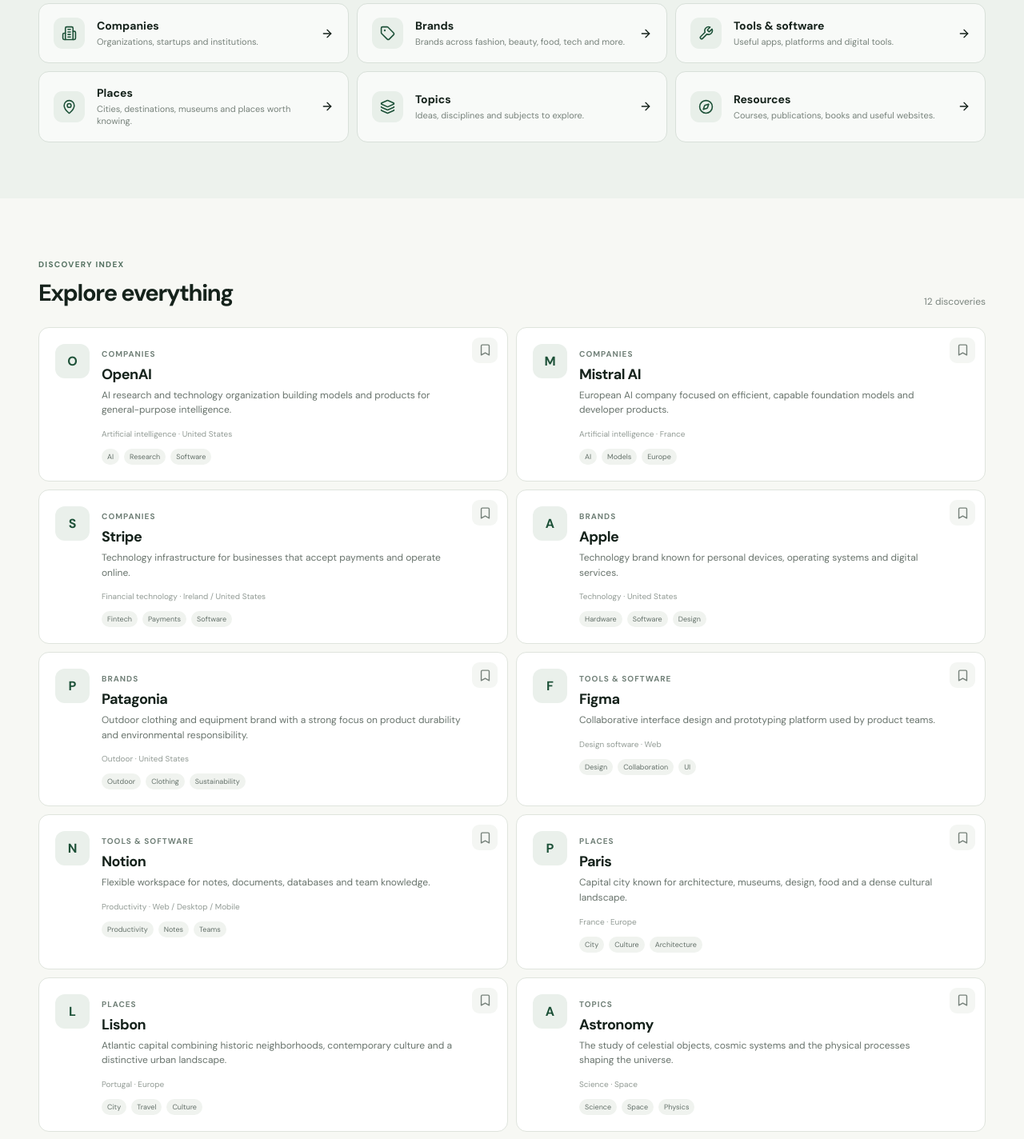
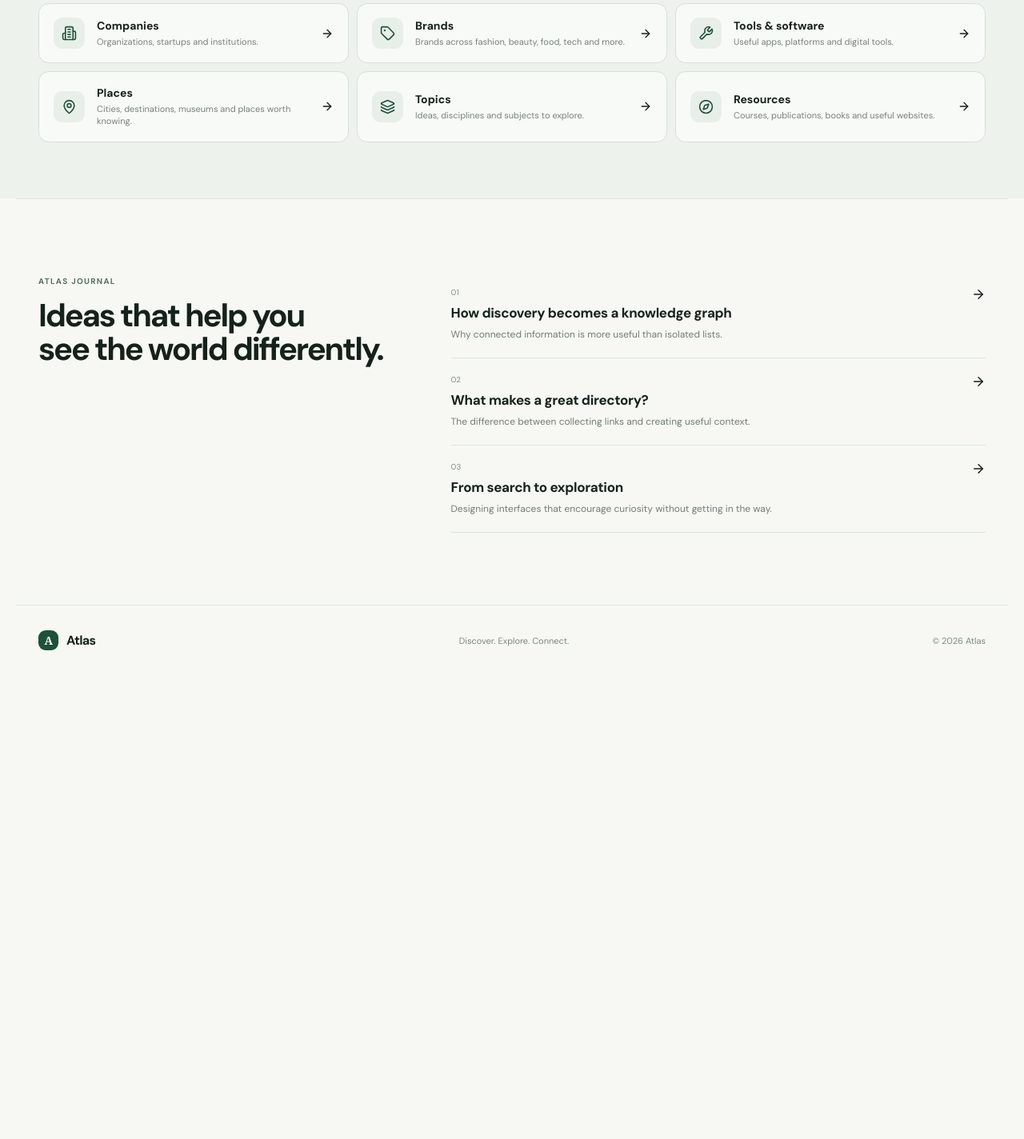
Before and after one commit to redclause/atlas, a React (Vite) app: page / in a window 1280 px wide. Shown: the part 1330-2754 px from the top of the page at 80% size. After the commit the page ends 2187 px from the top, so only its background shows below. Built offline with nearby package versions, Linux system fonts and the light colour scheme; a web font is replaced by a local one.

Commit message:
feat: add production-ready local routing and discovery pages

```diff
--- a/src/main.jsx
+++ b/src/main.jsx
@@ -1,78 +1,152 @@
-import React, { useMemo, useState } from 'react';
+import React, { useEffect, useMemo, useState } from 'react';
 import { createRoot } from 'react-dom/client';
-import { ArrowRight, Bookmark, Building2, Compass, Globe2, Layers3, MapPin, Search, Sparkles, Star, Tag, Wrench, X } from 'lucide-react';
+import { ArrowLeft, ArrowRight, Bookmark, Building2, Compass, Globe2, Layers3, MapPin, Search, Sparkles, Tag, Wrench, X } from 'lucide-react';
+import { categories, getCategory, getRecord, journalEntries, records, typeLabel } from './data';
+import { loadSaved, saveSaved } from './storage';
 import './styles.css';
 
-const categories = [
-  { id:'companies', label:'Companies', icon:Building2, text:'Organizations, startups and institutions.' },
-  { id:'brands', label:'Brands', icon:Tag, text:'Brands across fashion, beauty, food, tech and more.' },
-  { id:'tools', label:'Tools & software', icon:Wrench, text:'Useful apps, platforms and digital tools.' },
-  { id:'places', label:'Places', icon:MapPin, text:'Cities, destinations, museums and places worth knowing.' },
-  { id:'topics', label:'Topics', icon:Layers3, text:'Ideas, disciplines and subjects to explore.' },
-  { id:'resources', label:'Resources', icon:Compass, text:'Courses, publications, books and useful websites.' },
-];
+const categoryIcons = { companies: Building2, brands: Tag, tools: Wrench, places: MapPin, topics: Layers3, resources: Compass };
+const quickSearches = ['AI', 'French brands', 'Design tools', 'Astronomy', 'Cities'];
 
-const records = [
-  {id:'openai',type:'companies',name:'OpenAI',meta:'Artificial intelligence · United States',description:'AI research and technology organization building models and products for general-purpose intelligence.',tags:['AI','Research','Software'],featured:true},
-  {id:'mistral',type:'companies',name:'Mistral AI',meta:'Artificial intelligence · France',description:'European AI company focused on efficient, capable foundation models and developer products.',tags:['AI','Models','Europe']},
-  {id:'stripe',type:'companies',name:'Stripe',meta:'Financial technology · Ireland / United States',description:'Technology infrastructure for businesses that accept payments and operate online.',tags:['Fintech','Payments','Software']},
-  {id:'apple',type:'brands',name:'Apple',meta:'Technology · United States',description:'Technology brand known for personal devices, operating systems and digital services.',tags:['Hardware','Software','Design'],featured:true},
-  {id:'patagonia',type:'brands',name:'Patagonia',meta:'Outdoor · United States',description:'Outdoor clothing and equipment brand with a strong focus on product durability and environmental responsibility.',tags:['Outdoor','Clothing','Sustainability']},
-  {id:'figma',type:'tools',name:'Figma',meta:'Design software · Web',description:'Collaborative interface design and prototyping platform used by product teams.',tags:['Design','Collaboration','UI']},
-  {id:'notion',type:'tools',name:'Notion',meta:'Productivity · Web / Desktop / Mobile',description:'Flexible workspace for notes, documents, databases and team knowledge.',tags:['Productivity','Notes','Teams']},
-  {id:'paris',type:'places',name:'Paris',meta:'France · Europe',description:'Capital city known for architecture, museums, design, food and a dense cultural landscape.',tags:['City','Culture','Architecture'],featured:true},
-  {id:'lisbon',type:'places',name:'Lisbon',meta:'Portugal · Europe',description:'Atlantic capital combining historic neighborhoods, contemporary culture and a distinctive urban landscape.',tags:['City','Travel','Culture']},
-  {id:'astronomy',type:'topics',name:'Astronomy',meta:'Science · Space',description:'The study of celestial objects, cosmic systems and the physical processes shaping the universe.',tags:['Science','Space','Physics']},
-  {id:'urbanism',type:'topics',name:'Urbanism',meta:'Cities · Architecture · Planning',description:'The study and practice of shaping cities, neighborhoods, public space and urban systems.',tags:['Cities','Planning','Design']},
-  {id:'mdn',type:'resources',name:'MDN Web Docs',meta:'Developer resource · Web',description:'Reference and learning material for web standards, APIs, HTML, CSS and JavaScript.',tags:['Web','Documentation','Development']},
-];
+function parseRoute() {
+  const path = window.location.pathname.replace(/\/+$/, '') || '/';
+  const parts = path.split('/').filter(Boolean);
+  if (parts[0] === 'entity' && parts[1]) return { page: 'entity', id: parts[1] };
+  if (parts[0] === 'category' && parts[1]) return { page: 'category', id: parts[1] };
+  if (parts[0] === 'saved') return { page: 'saved' };
+  if (parts[0] === 'explore') return { page: 'explore' };
+  return { page: 'home' };
+}
 
-const typeLabel = Object.fromEntries(categories.map(c => [c.id,c.label]));
+function navigate(to) {
+  window.history.pushState({}, '', to);
+  window.dispatchEvent(new PopStateEvent('popstate'));
+  window.scrollTo({ top: 0, behavior: 'smooth' });
+}
 
-function App(){
-  const [query,setQuery] = useState('');
-  const [active,setActive] = useState('all');
-  const [saved,setSaved] = useState(()=>JSON.parse(localStorage.getItem('atlas-saved')||'[]'));
-  const [selected,setSelected] = useState(null);
+function App() {
+  const [route, setRoute] = useState(parseRoute);
+  const [query, setQuery] = useState('');
+  const [saved, setSaved] = useState(loadSaved);
+  const [selected, setSelected] = useState(null);
 
-  const results = useMemo(()=>{
-    const q=query.trim().toLowerCase();
-    return records.filter(r => (active==='all'||r.type===active) && (!q || [r.name,r.meta,r.description,...r.tags].join(' ').toLowerCase().includes(q)));
-  },[query,active]);
+  useEffect(() => {
+    const onPopState = () => setRoute(parseRoute());
+    window.addEventListener('popstate', onPopState);
+    return () => window.removeEventListener('popstate', onPopState);
+  }, []);
 
-  function toggleSave(id){
-    const next=saved.includes(id)?saved.filter(x=>x!==id):[...saved,id];
-    setSaved(next); localStorage.setItem('atlas-saved',JSON.stringify(next));
+  useEffect(() => saveSaved(saved), [saved]);
+
+  useEffect(() => {
+    const entity = route.page === 'entity' ? getRecord(route.id) : null;
+    setSelected(entity);
+    if (route.page === 'entity' && !entity) navigate('/explore');
+  }, [route]);
+
+  useEffect(() => {
+    const onKeyDown = (event) => {
+      if ((event.metaKey || event.ctrlKey) && event.key.toLowerCase() === 'k') {
+        event.preventDefault();
+        document.querySelector('.searchbox input')?.focus();
+      }
+      if (event.key === 'Escape') setSelected(null);
+    };
+    window.addEventListener('keydown', onKeyDown);
+    return () => window.removeEventListener('keydown', onKeyDown);
+  }, []);
+
+  function toggleSave(id) {
+    setSaved((current) => current.includes(id) ? current.filter((item) => item !== id) : [...current, id]);
   }
 
-  return <div className="app">
-    <header className="nav"><a className="logo" href="#top"><span className="logo-mark">A</span><span>Atlas</span></a><nav><a href="#explore">Explore</a><a href="#categories">Categories</a><a href="#journal">Journal</a></nav><button className="saved" onClick={()=>setActive('saved')}><Bookmark size={16}/> Saved <span>{saved.length}</span></button></header>
+  function openRecord(record) {
+    setSelected(record);
+    navigate(`/entity/${record.id}`);
+  }
 
-    <main id="top">
-      <section className="hero">
-        <div className="eyebrow"><Globe2 size={15}/> A discovery platform for the curious</div>
-        <h1>A map of everything<br/><em>worth discovering.</em></h1>
-        <p className="hero-copy">Explore companies, brands, tools, places, topics and resources — connected so one discovery naturally leads to the next.</p>
-        <div className="searchbox"><Search size={21}/><input value={query} onChange={e=>setQuery(e.target.value)} placeholder="Search Atlas — try “AI tools”, “Paris”, “design”…"/><kbd>⌘ K</kbd></div>
-        <div className="quick"><span>Try:</span>{['AI','French brands','Design tools','Astronomy','Cities'].map(x=><button key={x} onClick={()=>setQuery(x)}>{x}</button>)}</div>
-      </section>
+  const filtered = useMemo(() => {
+    const q = query.trim().toLowerCase();
+    return records.filter((record) => !q || [record.name, record.meta, record.description, ...record.tags].join(' ').toLowerCase().includes(q));
+  }, [query]);
 
-      <section className="featured" id="explore"><div className="section-head"><div><span className="label">Featured discoveries</span><h2>Start somewhere interesting.</h2></div><button className="text-link" onClick={()=>{setQuery('');setActive('all')}}>View all <ArrowRight size={16}/></button></div><div className="feature-grid">{records.filter(r=>r.featured).map(r=><article className="feature-card" key={r.id} onClick={()=>setSelected(r)}><div className="feature-icon"><Sparkles size={18}/></div><span>{typeLabel[r.type]}</span><h3>{r.name}</h3><p>{r.description}</p><div className="card-foot"><small>{r.meta}</small><ArrowRight size={17}/></div></article>)}</div></section>
+  const category = route.page === 'category' ? getCategory(route.id) : null;
+  const categoryResults = category ? filtered.filter((record) => record.type === category.id) : filtered;
+  const savedRecords = records.filter((record) => saved.includes(record.id));
 
-      <section className="directory" id="categories"><div className="section-head"><div><span className="label">Explore Atlas</span><h2>Choose a direction.</h2></div></div><div className="category-grid">{categories.map(c=>{const Icon=c.icon;return <button className={`category ${active===c.id?'active':''}`} key={c.id} onClick={()=>{setActive(c.id);document.getElementById('results')?.scrollIntoView({behavior:'smooth'})}}><span className="cat-icon"><Icon size={19}/></span><span><strong>{c.label}</strong><small>{c.text}</small></span><ArrowRight size={16}/></button>})}</div></section>
-
-      <section className="results" id="results"><div className="section-head"><div><span className="label">Discovery index</span><h2>{active==='all'?'Explore everything':typeLabel[active] || 'Saved discoveries'}</h2></div><span className="count">{results.length} discoveries</span></div>{active==='saved' ? <div className="result-grid">{records.filter(r=>saved.includes(r.id)).map(r=><ResultCard key={r.id} r={r} saved={saved} toggleSave={toggleSave} open={setSelected}/>)}</div> : <div className="result-grid">{results.map(r=><ResultCard key={r.id} r={r} saved={saved} toggleSave={toggleSave} open={setSelected}/>)}{!results.length&&<div className="empty"><Search size={28}/><h3>Nothing found yet.</h3><p>Try a broader topic, category or name.</p></div>}</div>}</section>
-
-      <section className="journal" id="journal"><div><span className="label">Atlas Journal</span><h2>Ideas that help you<br/>see the world differently.</h2></div><div className="journal-list"><Journal title="How discovery becomes a knowledge graph" text="Why connected information is more useful than isolated lists."/><Journal title="What makes a great directory?" text="The difference between collecting links and creating useful context."/><Journal title="From search to exploration" text="Designing interfaces that encourage curiosity without getting in the way."/></div></section>
-    </main>
-    <footer><div className="logo"><span className="logo-mark">A</span><span>Atlas</span></div><p>Discover. Explore. Connect.</p><span>© 2026 Atlas</span></footer>
-
-    {selected&&<div className="modal-backdrop" onClick={()=>setSelected(null)}><div className="modal" onClick={e=>e.stopPropagation()}><button className="close" onClick={()=>setSelected(null)}><X/></button><span className="label">{typeLabel[selected.type]}</span><h2>{selected.name}</h2><p className="modal-meta">{selected.meta}</p><p>{selected.description}</p><div className="tags">{selected.tags.map(t=><span key={t}>{t}</span>)}</div><button className="save-large" onClick={()=>toggleSave(selected.id)}>{saved.includes(selected.id)?'Saved to Atlas':'Save discovery'} <Bookmark size={16}/></button></div></div>}
-  </div>
+  return (
+    <div className="app">
+      <Header savedCount={saved.length} />
+      <main id="top">
+        {route.page === 'home' && <Home query={query} setQuery={setQuery} openRecord={openRecord} />}
+        {route.page === 'explore' && <Explore query={query} setQuery={setQuery} results={categoryResults} saved={saved} toggleSave={toggleSave} openRecord={openRecord} />}
+        {route.page === 'category' && category && <CategoryPage category={category} results={categoryResults} saved={saved} toggleSave={toggleSave} openRecord={openRecord} />}
+        {route.page === 'saved' && <SavedPage records={savedRecords} saved={saved} toggleSave={toggleSave} openRecord={openRecord} />}
+      </main>
+      {selected && <EntityModal record={selected} saved={saved} toggleSave={toggleSave} close={() => { setSelected(null); if (route.page === 'entity') navigate('/explore'); }} />}
+      <footer><a className="logo" href="/" onClick={(e) => { e.preventDefault(); navigate('/'); }}><span className="logo-mark">A</span><span>Atlas</span></a><p>Discover. Explore. Connect.</p><span>© 2026 Atlas</span></footer>
+    </div>
+  );
 }
 
-function ResultCard({r,saved,toggleSave,open}){return <article className="result-card"><button className="result-main" onClick={()=>open(r)}><div className="result-avatar">{r.name.slice(0,1)}</div><div><span className="result-type">{typeLabel[r.type]}</span><h3>{r.name}</h3><p>{r.description}</p><small>{r.meta}</small><div className="tags">{r.tags.map(t=><span key={t}>{t}</span>)}</div></div></button><button className={`bookmark ${saved.includes(r.id)?'on':''}`} onClick={()=>toggleSave(r.id)} aria-label="Save"><Bookmark size={17}/></button></article>}
-function Journal({title,text}){return <article><div><span className="journal-num">01</span><h3>{title}</h3><p>{text}</p></div><ArrowRight size={18}/></article>}
+function Header({ savedCount }) {
+  return <header className="nav">
+    <a className="logo" href="/" onClick={(e) => { e.preventDefault(); navigate('/'); }}><span className="logo-mark">A</span><span>Atlas</span></a>
+    <nav><a href="/explore" onClick={(e) => { e.preventDefault(); navigate('/explore'); }}>Explore</a><a href="/#categories">Categories</a><a href="/#journal">Journal</a></nav>
+    <button className="saved" onClick={() => navigate('/saved')}><Bookmark size={16}/> Saved <span>{savedCount}</span></button>
+  </header>;
+}
 
-window.addEventListener('keydown',e=>{if((e.metaKey||e.ctrlKey)&&e.key.toLowerCase()==='k'){e.preventDefault();document.querySelector('.searchbox input')?.focus()}});
+function Home({ query, setQuery, openRecord }) {
+  return <>
+    <section className="hero">
+      <div className="eyebrow"><Globe2 size={15}/> A discovery platform for the curious</div>
+      <h1>A map of everything<br/><em>worth discovering.</em></h1>
+      <p className="hero-copy">Explore companies, brands, tools, places, topics and resources — connected so one discovery naturally leads to the next.</p>
+      <SearchBox query={query} setQuery={setQuery} onSubmit={() => navigate(`/explore${query ? `?q=${encodeURIComponent(query)}` : ''}`)} />
+      <div className="quick"><span>Try:</span>{quickSearches.map((item) => <button key={item} onClick={() => { setQuery(item); navigate(`/explore?q=${encodeURIComponent(item)}`); }}>{item}</button>)}</div>
+    </section>
+    <section className="featured"><div className="section-head"><div><span className="label">Featured discoveries</span><h2>Start somewhere interesting.</h2></div><button className="text-link" onClick={() => navigate('/explore')}>View all <ArrowRight size={16}/></button></div><div className="feature-grid">{records.filter((record) => record.featured).map((record) => <article className="feature-card" key={record.id} onClick={() => openRecord(record)}><div className="feature-icon"><Sparkles size={18}/></div><span>{typeLabel[record.type]}</span><h3>{record.name}</h3><p>{record.description}</p><div className="card-foot"><small>{record.meta}</small><ArrowRight size={17}/></div></article>)}</div></section>
+    <CategorySection />
+    <section className="journal" id="journal"><div><span className="label">Atlas Journal</span><h2>Ideas that help you<br/>see the world differently.</h2></div><div className="journal-list">{journalEntries.map((entry, index) => <article key={entry.id}><div><span className="journal-num">{String(index + 1).padStart(2, '0')}</span><h3>{entry.title}</h3><p>{entry.text}</p></div><ArrowRight size={18}/></article>)}</div></section>
+  </>;
+}
+
+function SearchBox({ query, setQuery, onSubmit }) {
+  return <form className="searchbox" onSubmit={(event) => { event.preventDefault(); onSubmit(); }}><Search size={21}/><input aria-label="Search Atlas" value={query} onChange={(e) => setQuery(e.target.value)} placeholder="Search Atlas — try “AI tools”, “Paris”, “design”…"/><kbd>⌘ K</kbd></form>;
+}
+
+function CategorySection() {
+  return <section className="directory" id="categories"><div className="section-head"><div><span className="label">Explore Atlas</span><h2>Choose a direction.</h2></div></div><div className="category-grid">{categories.map((category) => { const Icon = categoryIcons[category.id]; return <button className="category" key={category.id} onClick={() => navigate(`/category/${category.id}`)}><span className="cat-icon"><Icon size={19}/></span><span><strong>{category.label}</strong><small>{category.text}</small></span><ArrowRight size={16}/></button>; })}</div></section>;
+}
+
+function Explore({ query, setQuery, results, saved, toggleSave, openRecord }) {
+  return <section className="results-page"><div className="page-hero"><button className="back-link" onClick={() => navigate('/')}><ArrowLeft size={16}/> Home</button><span className="label">Discovery index</span><h1>Explore everything.</h1><p>Search across the Atlas knowledge base and follow the connections.</p><SearchBox query={query} setQuery={setQuery} onSubmit={() => {}} /></div><Results results={results} saved={saved} toggleSave={toggleSave} openRecord={openRecord} />{!results.length && <Empty />}</section>;
+}
+
+function CategoryPage({ category, results, saved, toggleSave, openRecord }) {
+  const Icon = categoryIcons[category.id];
+  return <section className="results-page"><div className="page-hero"><button className="back-link" onClick={() => navigate('/')}><ArrowLeft size={16}/> Home</button><div className="category-hero-icon"><Icon size={22}/></div><span className="label">{category.label}</span><h1>{category.label}.</h1><p>{category.text}</p></div><Results results={results} saved={saved} toggleSave={toggleSave} openRecord={openRecord} />{!results.length && <Empty />}</section>;
+}
+
+function SavedPage({ records: savedRecords, saved, toggleSave, openRecord }) {
+  return <section className="results-page"><div className="page-hero"><button className="back-link" onClick={() => navigate('/')}><ArrowLeft size={16}/> Home</button><span className="label">Your Atlas</span><h1>Saved discoveries.</h1><p>Keep the places, ideas and organizations you want to return to.</p></div><Results results={savedRecords} saved={saved} toggleSave={toggleSave} openRecord={openRecord} />{!savedRecords.length && <Empty title="Nothing saved yet." text="Open a discovery and use Save discovery to build your personal Atlas." />}</section>;
+}
+
+function Results({ results, saved, toggleSave, openRecord }) {
+  return <><div className="section-head results-head"><h2>{results.length} {results.length === 1 ? 'discovery' : 'discoveries'}</h2></div><div className="result-grid">{results.map((record) => <ResultCard key={record.id} r={record} saved={saved} toggleSave={toggleSave} open={openRecord}/>)}</div></>;
+}
+
+function ResultCard({ r, saved, toggleSave, open }) {
+  return <article className="result-card"><button className="result-main" onClick={() => open(r)}><div className="result-avatar" aria-hidden="true">{r.name.slice(0, 1)}</div><div><span className="result-type">{typeLabel[r.type]}</span><h3>{r.name}</h3><p>{r.description}</p><small>{r.meta}</small><div className="tags">{r.tags.map((tag) => <span key={tag}>{tag}</span>)}</div></div></button><button className={`bookmark ${saved.includes(r.id) ? 'on' : ''}`} onClick={() => toggleSave(r.id)} aria-label={saved.includes(r.id) ? `Remove ${r.name} from saved` : `Save ${r.name}`}><Bookmark size={17}/></button></article>;
+}
+
+function Empty({ title = 'Nothing found yet.', text = 'Try a broader topic, category or name.' }) {
+  return <div className="empty"><Search size={28}/><h3>{title}</h3><p>{text}</p></div>;
+}
+
+function EntityModal({ record, saved, toggleSave, close }) {
+  return <div className="modal-backdrop" role="presentation" onMouseDown={(event) => { if (event.target === event.currentTarget) close(); }}><div className="modal" role="dialog" aria-modal="true" aria-labelledby="entity-title"><button className="close" onClick={close} aria-label="Close"><X/></button><span className="label">{typeLabel[record.type]}</span><h2 id="entity-title">{record.name}</h2><p className="modal-meta">{record.meta}</p><p>{record.description}</p><div className="tags">{record.tags.map((tag) => <span key={tag}>{tag}</span>)}</div><button className="save-large" onClick={() => toggleSave(record.id)}>{saved.includes(record.id) ? 'Saved to Atlas' : 'Save discovery'} <Bookmark size={16}/></button></div></div>;
+}
+
 createRoot(document.getElementById('root')).render(<App/>);
```
